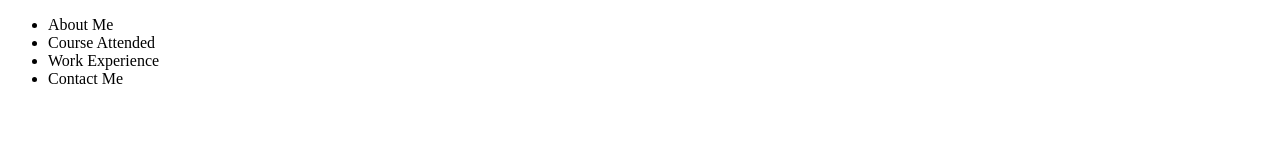
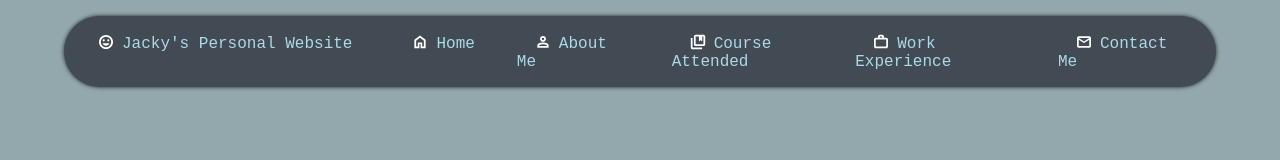
Before and after one commit to redfrogsss/comp3421-personal-website, a plain HTML site: page about.html in a window 1280 px wide. Drawn offline with Linux system fonts and the light colour scheme.

Commit message:
UI: Header

```diff
--- a/about.html
+++ b/about.html
@@ -1,19 +1,31 @@
 <!DOCTYPE html>
 <html lang="en">
+
 <head>
     <meta charset="UTF-8">
     <meta http-equiv="X-UA-Compatible" content="IE=edge">
     <meta name="viewport" content="width=device-width, initial-scale=1.0">
     <title>About Me - Jacky FAN Tsz Kin 21056112D</title>
 </head>
+
 <body>
-    <nav>
-        <ul>
-            <li>About Me</li>
-            <li>Course Attended</li>
-            <li>Work Experience</li>
-            <li>Contact Me</li>
+    <heading>
+        <ul class="nav">
+            <li class="title"><a href="index.html"><img src="img/smile.svg" class="nav-icon icon-white"
+                        alt="Home" />Jacky's
+                    Personal Website</a></li>
+            <li><a href="index.html"><img src="img/home.svg" class="nav-icon icon-white" alt="Home" />Home</a></li>
+            <li><a href="about.html"><img src="img/person.svg" class="nav-icon icon-white" alt="About Me" />About Me</a>
+            </li>
+            <li><a href="course.html"><img src="img/books.svg" class="nav-icon icon-white" alt="Course Attended" />Course
+                    Attended</a></li>
+            <li><a href="work.html"><img src="img/work.svg" class="nav-icon icon-white" alt="Work Experience" />Work Experience</a>
+            </li>
+            <li><a href="contact.html"><img src="img/mail.svg" class="nav-icon icon-white" alt="Contact Me" />Contact Me</a>
+            </li>
         </ul>
-    </nav>
+    </heading>
 </body>
+<link rel="stylesheet" href="style.css">
+
 </html>
--- a/style.css
+++ b/style.css
@@ -7,8 +7,9 @@ Orchid pink: #E2B4BD
 Rose Taupe: #9B6A6c
 */
 
-html, body {
-    height: 100%;
+html,
+body {
+    min-height: 100%;
     margin: 0;
     font-family: monospace;
     background-color: #93A8AC;
@@ -29,7 +30,7 @@ html, body {
     opacity: 0.7;
 }
 
-.center-div{
+.center-div {
     display: flex;
     justify-content: center;
     align-items: center;
@@ -68,3 +69,48 @@ html, body {
     /* text-decoration: none; */
     color: lightblue;
 }
+
+header {
+    margin: 0px;
+    padding: 0px;
+}
+
+.nav {
+    margin: 0px;
+    padding: 0px;
+    background-color: #424B54;
+    color: lightblue;
+    min-height: 56px;
+    display: grid;
+    grid-template-columns: auto auto auto auto auto auto auto auto auto auto auto auto auto auto auto auto;
+    list-style: none;
+    border-radius: 64px;
+    margin: 16px 5% 0 ;
+    box-shadow: 0 0 4px #222;
+}
+
+.nav li {
+    margin: 16px;
+}
+
+.nav a {
+    color: lightblue;
+    text-decoration: none;
+    padding: 10px;
+    font-size: 16px;
+}
+
+.title {
+    grid-column: 1 / 12;
+}
+
+.nav-icon {
+    height: 1em;
+    margin: 0 8px;
+    position: relative;
+    top: 2px;
+}
+
+.icon-white {
+    filter: invert(100%) sepia(7%) saturate(0%) hue-rotate(152deg) brightness(108%) contrast(108%);
+}
```
Also changed, not shown: img/books.svg (added), img/home.svg (added), img/mail.svg (added), img/person.svg (added), img/smile.svg (added), img/work.svg (added).
